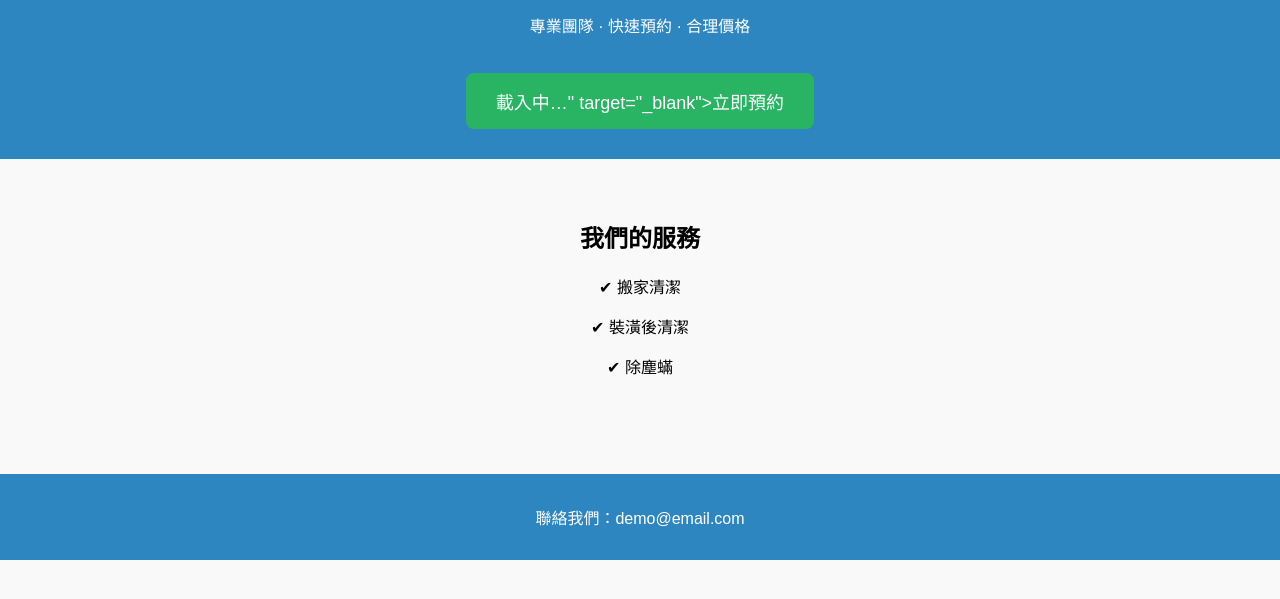
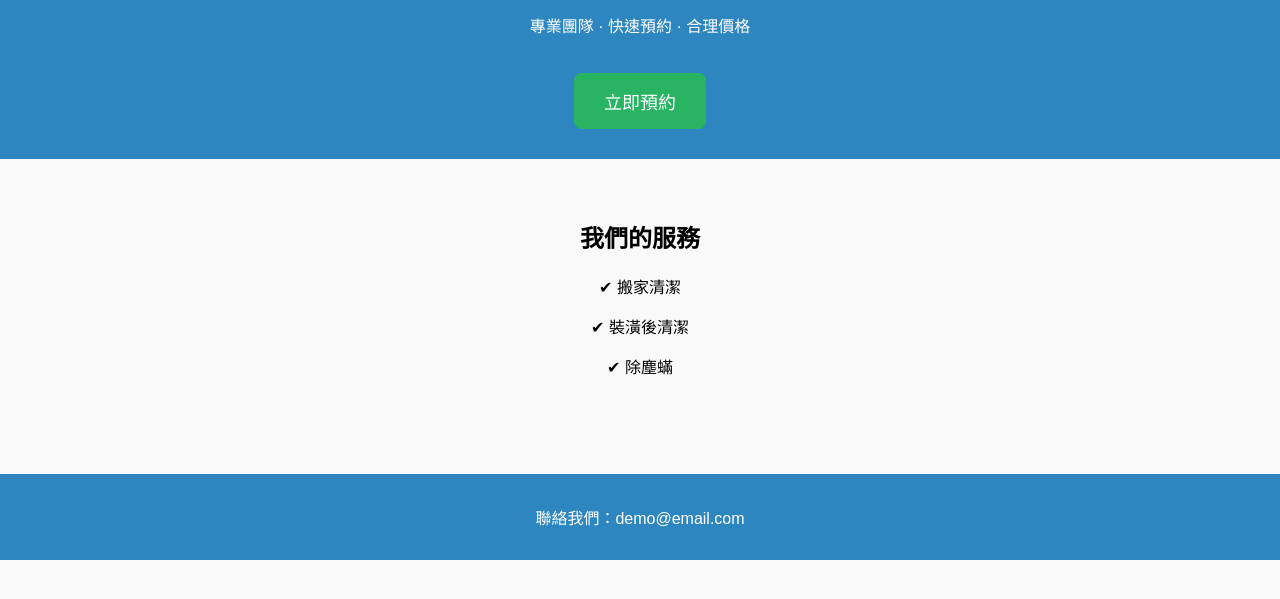
Before and after one commit to victorhung0818/my-cleaning-site, a plain HTML site: page index.html in a window 1280 px wide. Shown: the part 79-678 px from the top of the page. Drawn offline with Linux system fonts and the light colour scheme.

Commit message:
Update index.html

```diff
--- a/index.html
+++ b/index.html
@@ -47,7 +47,7 @@
   <header>
     <h1>清潔服務 Demo</h1>
     <p>專業團隊 · 快速預約 · 合理價格</p>
-    <a class="cta" <iframe src="https://docs.google.com/forms/d/e/1FAIpQLSfd3bM4FMEhbfBdnv2Q7Uvn_8A5B78oi6ZUG1tbf-vdFAm5uw/viewform?embedded=true" width="640" height="917" frameborder="0" marginheight="0" marginwidth="0">載入中…</iframe>" target="_blank">立即預約</a>
+    <a class="cta" https://forms.gle/fkSgXK3zvzpdTj538 target="_blank">立即預約</a>
   </header>
 
   <section>
```
